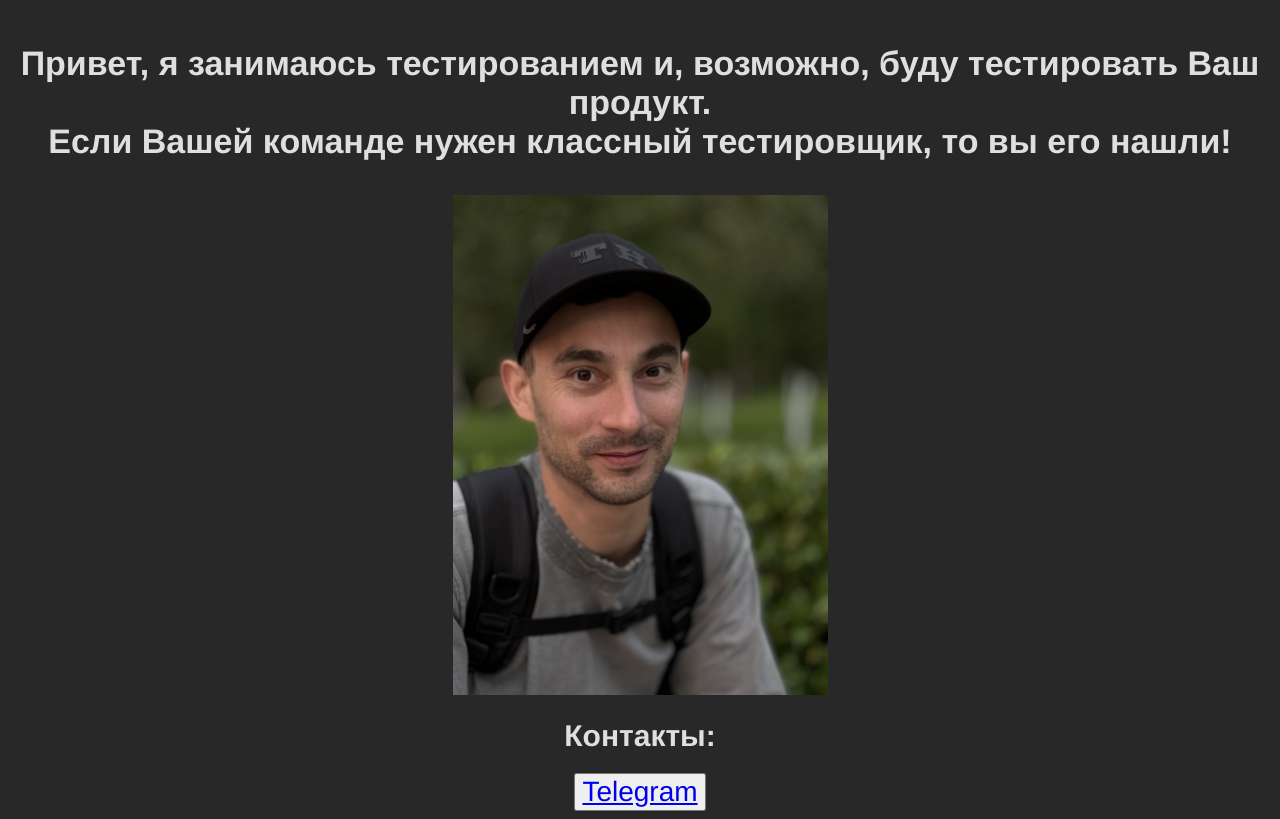
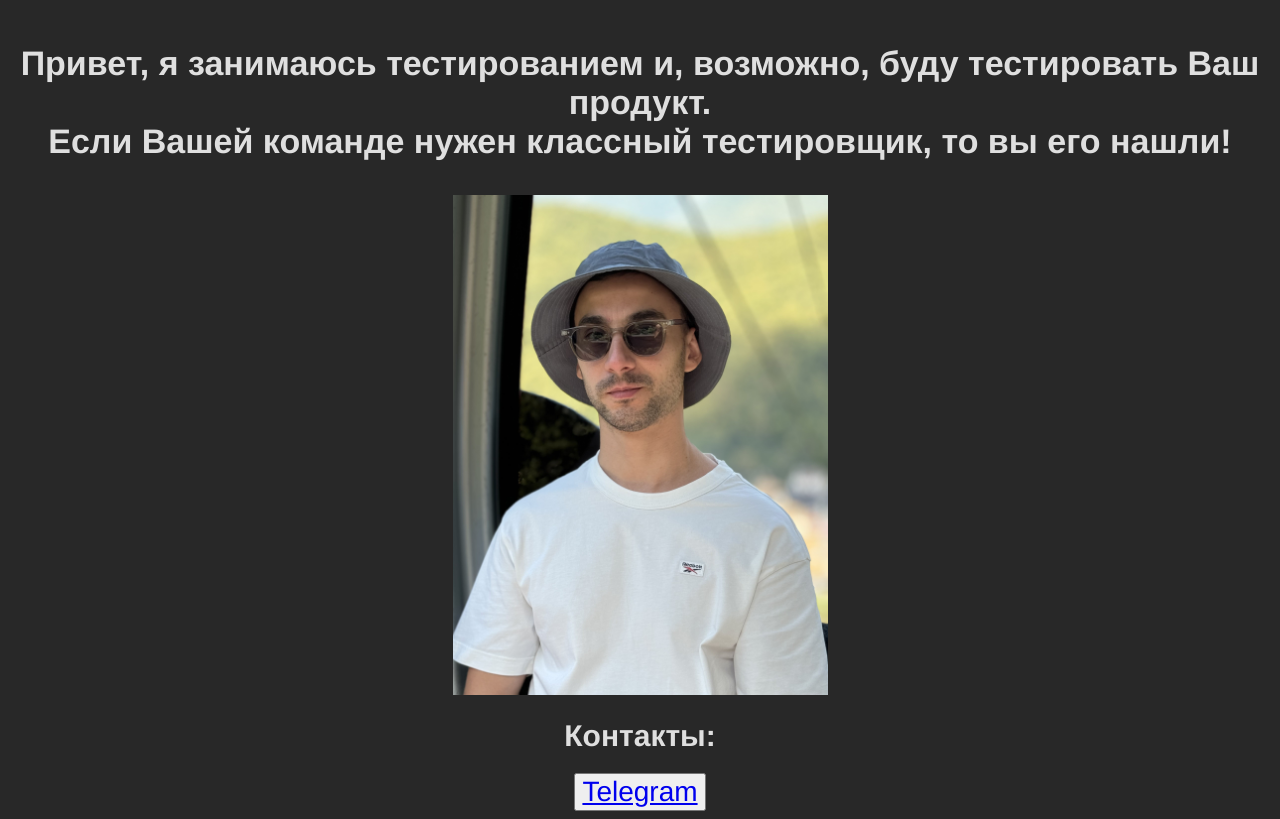
Before and after one commit to F01AlpinaQA/cv, a plain HTML site: page index.html in a window 1280 px wide. Shown: the part 130-949 px from the top of the page. Drawn offline with Linux system fonts and the light colour scheme.

Commit message:
favicon avatar

```diff
--- a/index.html
+++ b/index.html
@@ -3,6 +3,7 @@
 <head>
     <title>QA engineer</title>
     <link rel="stylesheet" href="style.css">
+    <link type="image/x-icon" href="favicon.png" rel="shortcut icon">
 </head>
 <body>
     <header>
@@ -12,7 +13,7 @@
     </header>
 
     <div class="foto">
-        <img src="Semyon.jpg" height=500px>
+        <img src="New.jpg" height=500px>
     </div>
 
     <footer>
```
Also changed, not shown: New.jpg (added), favicon.png (added).
